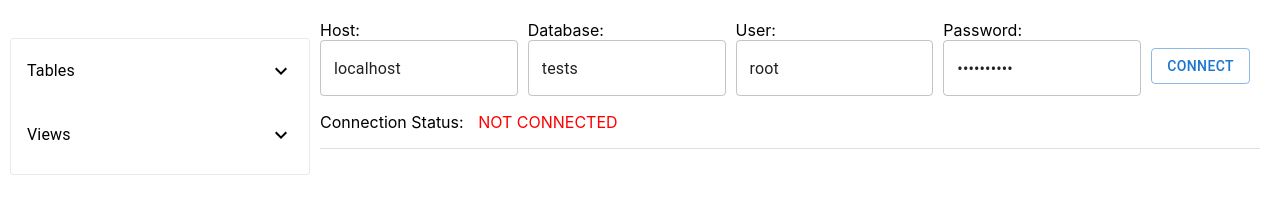
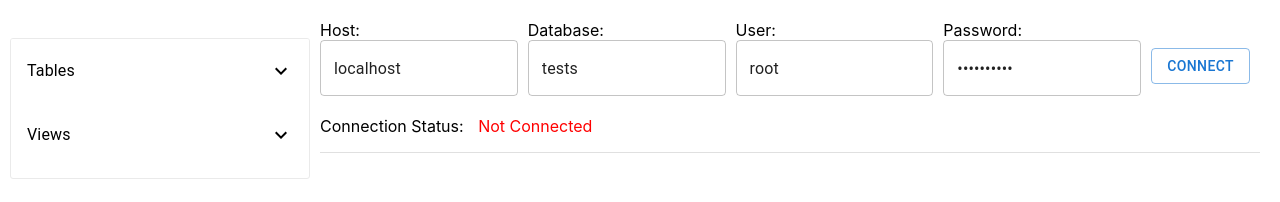
Before and after one commit to Tiinzzy/mysql-browser, a React (Create React App) app: page / in a window 1280 px wide. Shown: the top 202 px of the page. Built offline with nearby package versions, Linux system fonts and the light colour scheme.

Commit message:
informs user which database they are connected

```diff
--- a/src/front-end/ConnectionInfo.js
+++ b/src/front-end/ConnectionInfo.js
@@ -10,15 +10,15 @@ import { SIZES, shared } from './functions';
 import BackEndConnection from './BackEndConnection';
 const backend = BackEndConnection.INSTANCE();
 
-const STATUS_CONNECTED = 'CONNECTED';
-const STATUS_NOT_CONNECTED = 'NOT CONNECTED';
+const STATUS_CONNECTED = 'Connected to ';
+const STATUS_NOT_CONNECTED = 'Not Connected';
 
 const boxStyle = {
     marginRight: 10
 }
 
 export default function ConnectionInfo(props) {
-    const [status, setStatus] = useState('NOT CONNECTED');
+    const [status, setStatus] = useState('Not Connected');
     const [host, setHost] = useState('localhost');
     const [database, setDatabase] = useState('tests');
     const [user, setUser] = useState('root');
@@ -33,6 +33,7 @@ export default function ConnectionInfo(props) {
         if (e.target.name === 'host') {
             setHost(e.target.value);
         } else if (e.target.name === 'database') {
+            setStatus(STATUS_NOT_CONNECTED);
             setDatabase(e.target.value);
         } else if (e.target.name === 'user') {
             setUser(e.target.value);
@@ -46,7 +47,7 @@ export default function ConnectionInfo(props) {
 
     async function connectToMysql(e) {
         let connectionStatus = await backend.connect({ host, database, user, password });
-        setStatus(connectionStatus ? STATUS_CONNECTED : STATUS_NOT_CONNECTED);
+        setStatus(connectionStatus ? STATUS_CONNECTED + database + ' Database' : STATUS_NOT_CONNECTED);
         props.callSetQueryOk(connectionStatus);
 
         let result = await backend.getSqlTables({ sqlMsg });
@@ -59,7 +60,7 @@ export default function ConnectionInfo(props) {
         if (views.error) {
             console.log(views.error);
         }
-        shared.callGetSqlTables({ action: 'available-data-in-views', data: views.rows });
+        shared.callGetSqlTables({ action: 'available-data-in-views', data: views.rows, currDatabase: database });
     }
 
     return (
@@ -87,8 +88,8 @@ export default function ConnectionInfo(props) {
                     <Button style={{ marginTop: 27.5 }} variant="outlined" onClick={(e) => connectToMysql(e)}>Connect</Button>
                 </Box>
             </Box>
-            <Box sx={{ mt: 2 }}>
-                Connection Status: <span style={{ color: status === STATUS_CONNECTED ? 'green' : 'red', marginLeft: 10 }}> {status} </span>
+            <Box sx={{ mt: 2.5 }}>
+                Connection Status: <span style={{ color: status === STATUS_CONNECTED + database + ' Database' ? 'green' : 'red', marginLeft: 10 }}> {status} </span>
             </Box>
         </>
     );
```
